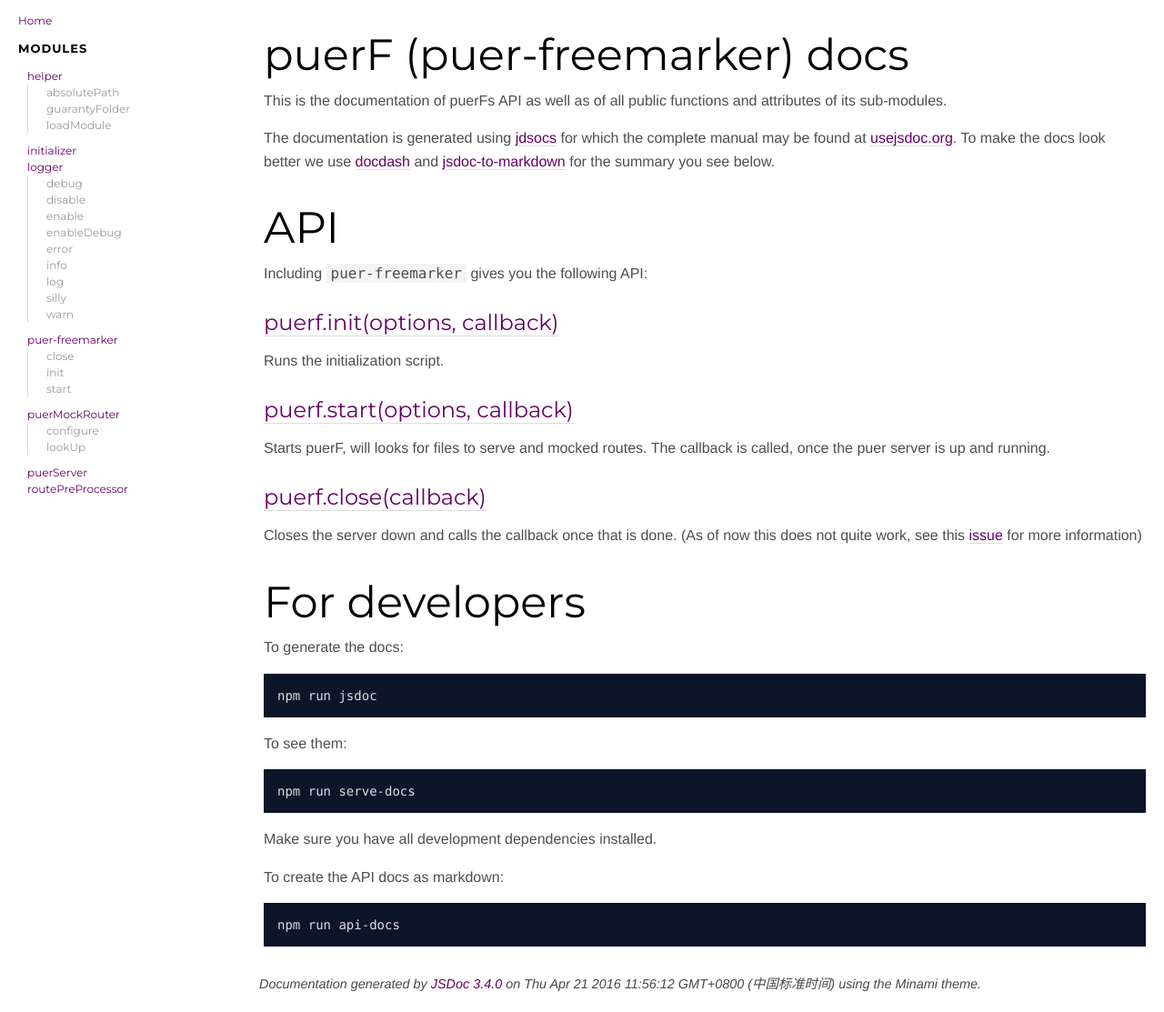
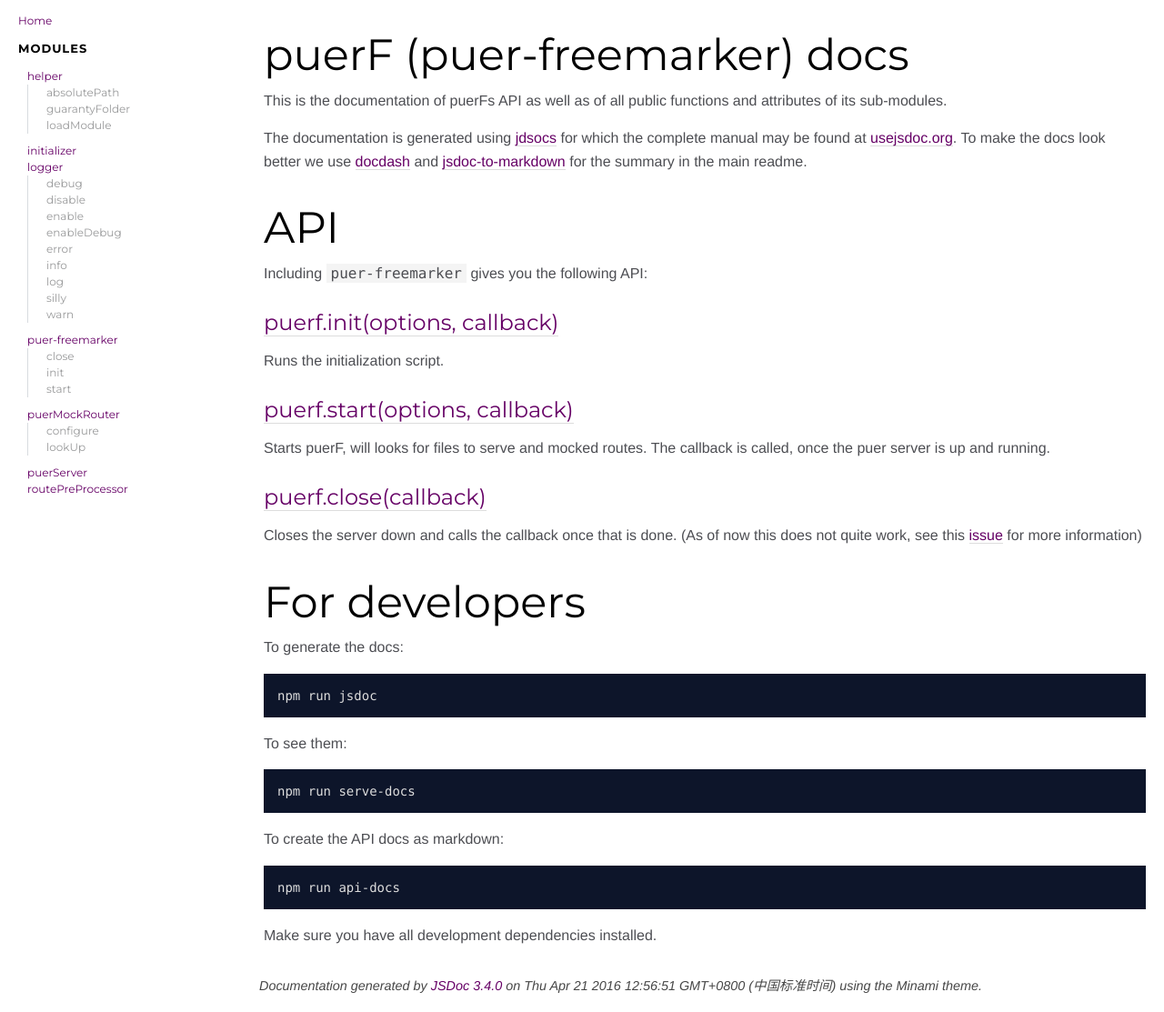
Before and after one commit to HoverBaum/puerF, a website: page docs/puer-freemarker/0.5.2/index.html in a window 1280 px wide. Shown: the whole page at 91% size. Drawn offline with nearby package versions, Linux system fonts and the light colour scheme.

Commit message:
updating docs

```diff
--- a/docs/puer-freemarker/0.5.2/index.html
+++ b/docs/puer-freemarker/0.5.2/index.html
@@ -48,16 +48,15 @@
 
     <section class="readme">
         <article><h1>puerF (puer-freemarker) docs</h1><p>This is the documentation of puerFs API as well as of all public functions and attributes of its sub-modules.</p>
-<p>The documentation is generated using <a href="https://github.com/jsdoc3/jsdoc">jdsocs</a> for which the complete manual may be found at <a href="http://usejsdoc.org/">usejsdoc.org</a>. To make the docs look better we use <a href="https://github.com/clenemt/docdash">docdash</a> and <a href="https://github.com/jsdoc2md/jsdoc-to-markdown">jsdoc-to-markdown</a> for the summary you see below.</p>
+<p>The documentation is generated using <a href="https://github.com/jsdoc3/jsdoc">jdsocs</a> for which the complete manual may be found at <a href="http://usejsdoc.org/">usejsdoc.org</a>. To make the docs look better we use <a href="https://github.com/clenemt/docdash">docdash</a> and <a href="https://github.com/jsdoc2md/jsdoc-to-markdown">jsdoc-to-markdown</a> for the summary in the main readme.</p>
 <h1>API</h1><p>Including <code>puer-freemarker</code> gives you the following API:</p>
 <h3><a href="module-puer-freemarker.html#.init">puerf.init(options, callback)</a></h3><p>Runs the initialization script.</p>
 <h3><a href="module-puer-freemarker.html#.start">puerf.start(options, callback)</a></h3><p>Starts puerF, will looks for files to serve and mocked routes. The callback is called, once the puer server is up and running.</p>
 <h3><a href="module-puer-freemarker.html#.close">puerf.close(callback)</a></h3><p>Closes the server down and calls the callback once that is done. (As of now this does not quite work, see this <a href="https://github.com/leeluolee/puer/issues/30">issue</a> for more information)</p>
 <h1>For developers</h1><p>To generate the docs:</p>
 <pre class="prettyprint source"><code>npm run jsdoc</code></pre><p>To see them:</p>
-<pre class="prettyprint source"><code>npm run serve-docs</code></pre><p>Make sure you have all development dependencies installed.</p>
-<p>To create the API docs as markdown:</p>
-<pre class="prettyprint source"><code>npm run api-docs</code></pre></article>
+<pre class="prettyprint source"><code>npm run serve-docs</code></pre><p>To create the API docs as markdown:</p>
+<pre class="prettyprint source"><code>npm run api-docs</code></pre><p>Make sure you have all development dependencies installed.</p></article>
     </section>
 
 
@@ -70,7 +69,7 @@
 <br class="clear">
 
 <footer>
-    Documentation generated by <a href="https://github.com/jsdoc3/jsdoc">JSDoc 3.4.0</a> on Thu Apr 21 2016 11:56:12 GMT+0800 (中国标准时间) using the Minami theme.
+    Documentation generated by <a href="https://github.com/jsdoc3/jsdoc">JSDoc 3.4.0</a> on Thu Apr 21 2016 12:56:51 GMT+0800 (中国标准时间) using the Minami theme.
 </footer>
 
 <script>prettyPrint();</script>
```
Also changed, not shown: docs/puer-freemarker/0.5.2/assets_puerFConfig.js.html (+1 -1 lines), docs/puer-freemarker/0.5.2/helper.js.html (+1 -1 lines), docs/puer-freemarker/0.5.2/index.js.html (+1 -1 lines), docs/puer-freemarker/0.5.2/initializer.js.html (+1 -1 lines), docs/puer-freemarker/0.5.2/logger.js.html (+1 -1 lines), docs/puer-freemarker/0.5.2/module-helper.html (+1 -1 lines), docs/puer-freemarker/0.5.2/module-initializer.html (+1 -1 lines), docs/puer-freemarker/0.5.2/module-logger.html (+1 -1 lines), docs/puer-freemarker/0.5.2/module-puer-freemarker.html (+1 -1 lines), docs/puer-freemarker/0.5.2/module-puerMockRouter.html (+1 -1 lines), docs/puer-freemarker/0.5.2/module-puerServer.html (+1 -1 lines), docs/puer-freemarker/0.5.2/module-routePreProcessor.html (+1 -1 lines), docs/puer-freemarker/0.5.2/puerMockRouter.js.html (+1 -1 lines), docs/puer-freemarker/0.5.2/puerServer.js.html (+1 -1 lines), 1 more files.
